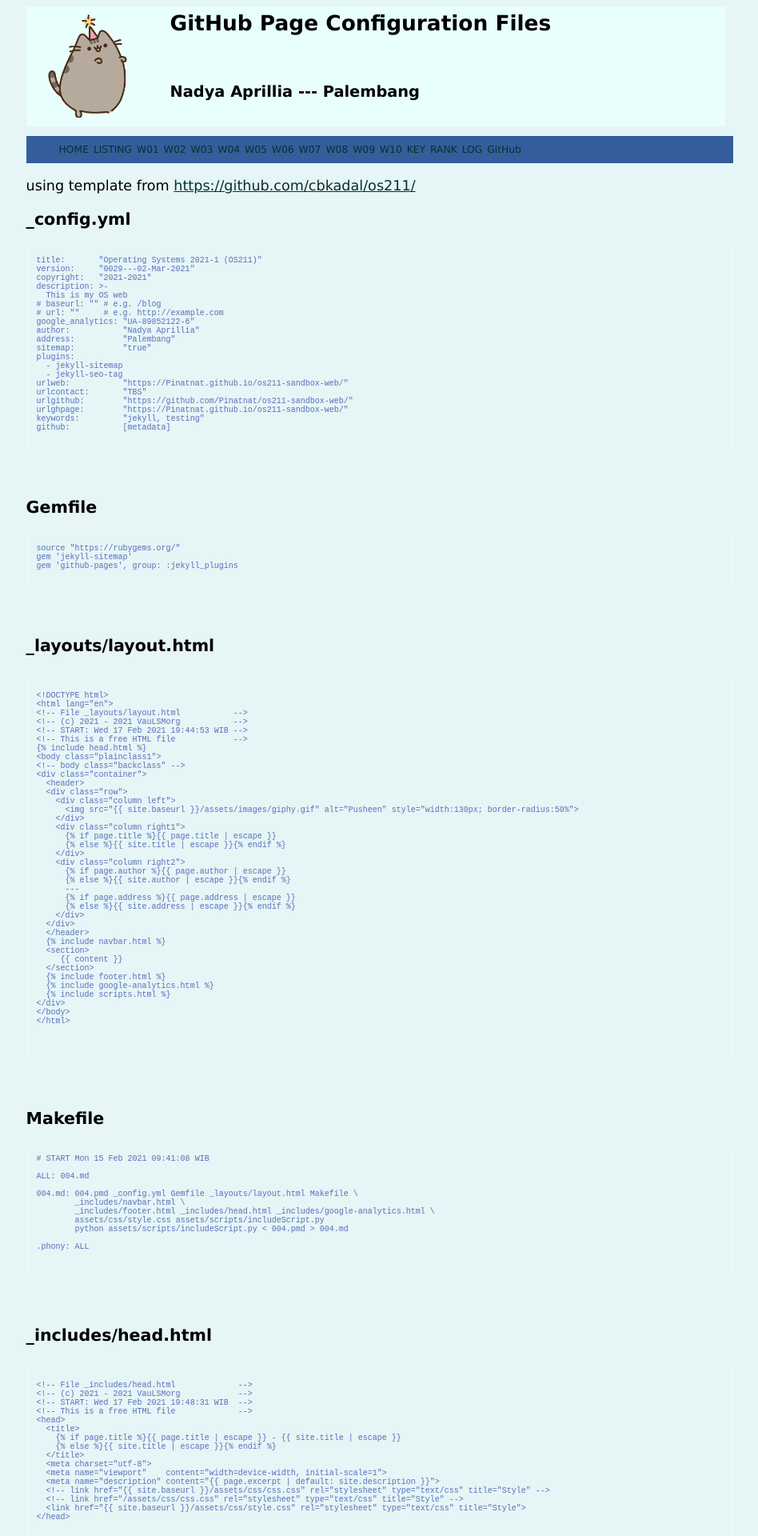
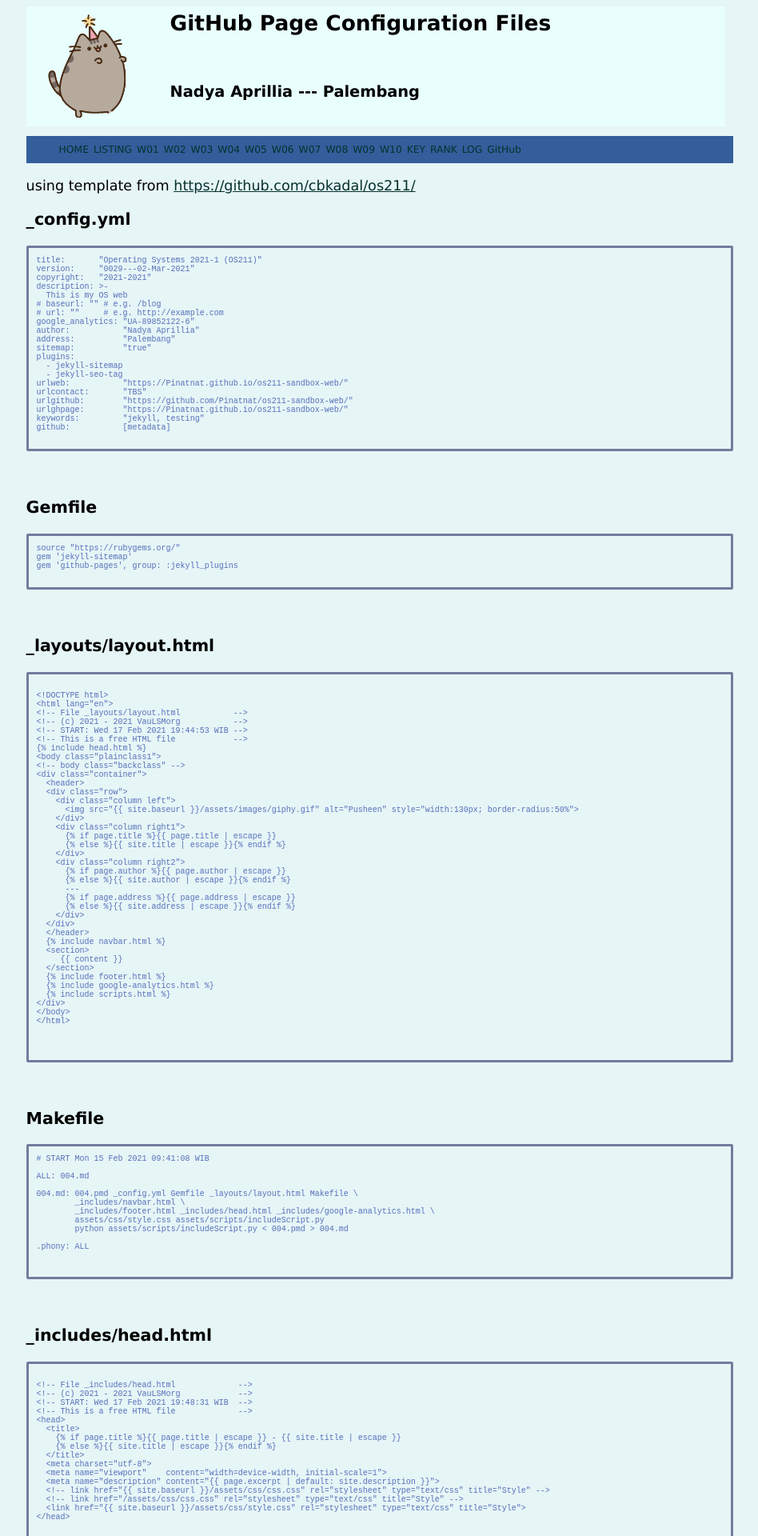
Before and after one commit to Pinatnat/os211-sandbox-web, a Jekyll site: the page built from 004.md, in a window 1280 px wide. Shown: the top 1920 px of the page at 80% size, without its empty margins (165-1113 px from the left). Built offline with Jekyll 4.4.1, drawn with Linux system fonts in a browser that asks for light colours.

Commit message:
test again

```diff
--- a/assets/css/style.css
+++ b/assets/css/style.css
@@ -135,7 +135,7 @@
 }
 
 pre {
-  border:        3px solid rgba(255, 255, 255, 0.15);
+  border:        3px solid rgba(12, 12, 78, 0.523);
   padding:       10px;
   color:         #566fbb;
   font-size:     0.7em;
```
